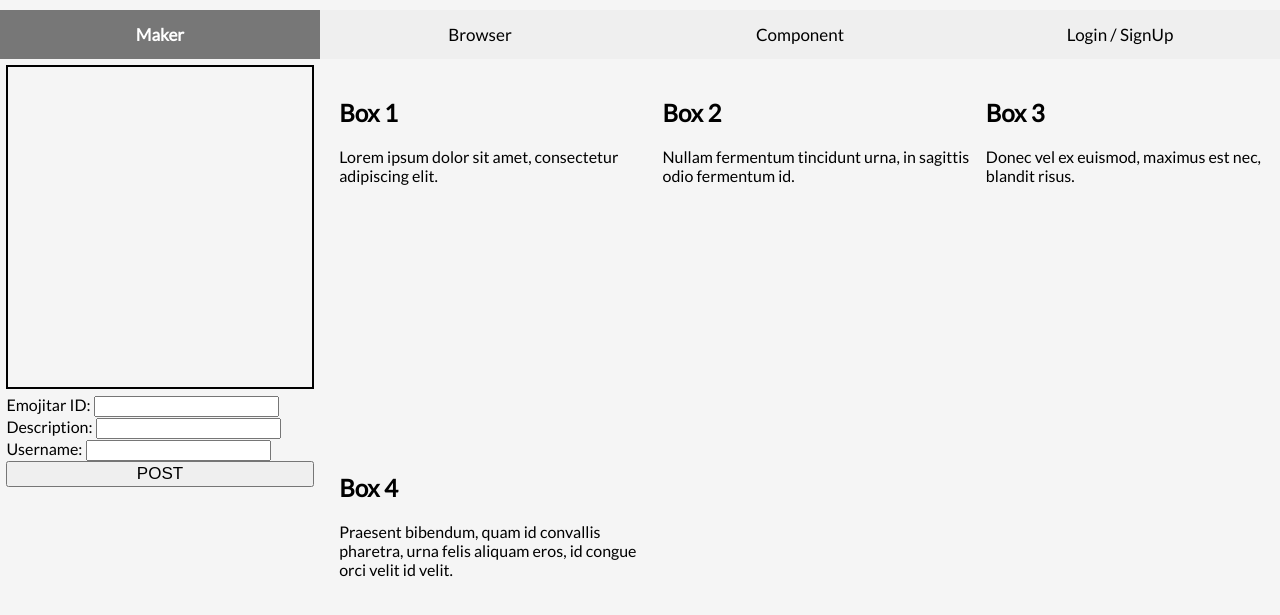
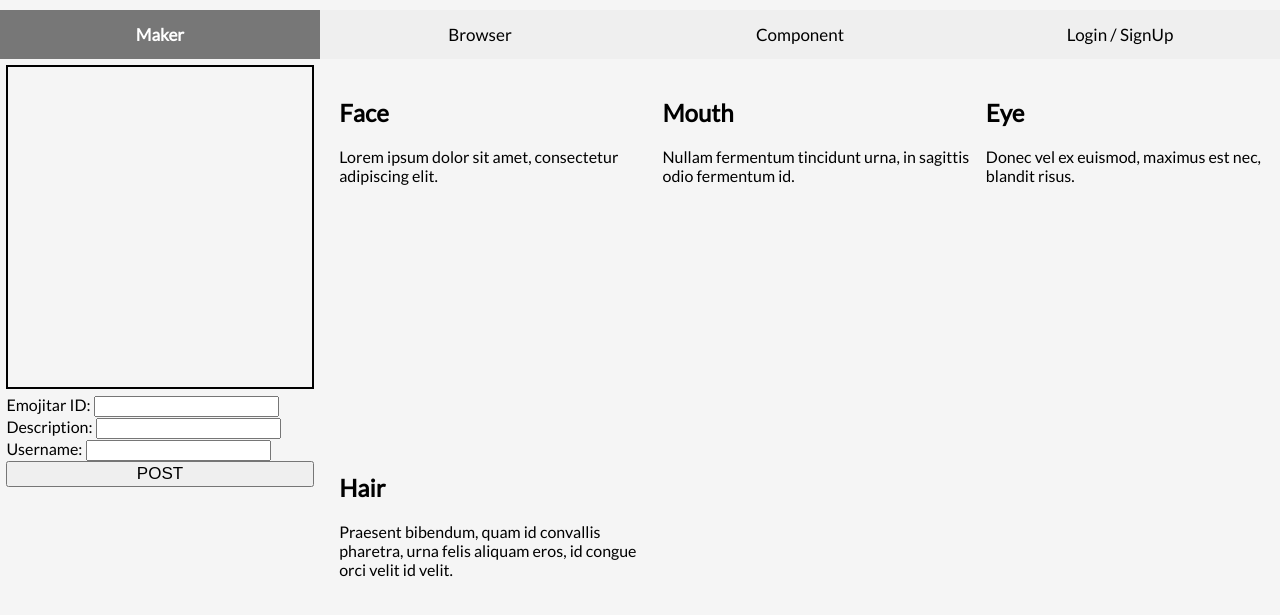
Before and after one commit to YashMadenenni/Emojitar, a plain HTML site: page src/client/index.html in a window 1280 px wide. Shown: the part 55-670 px from the top of the page. Drawn offline with Linux system fonts and the light colour scheme.

```diff
--- a/src/client/index.html
+++ b/src/client/index.html
@@ -41,19 +41,19 @@
                 <div class="emoji-setting-box">
                     <div id="setting-box">
                         <div class="box">
-                            <h2>Box 1</h2>
+                            <h2>Face</h2>
                             <p>Lorem ipsum dolor sit amet, consectetur adipiscing elit.</p>
                         </div>
                         <div class="box">
-                            <h2>Box 2</h2>
+                            <h2>Mouth</h2>
                             <p>Nullam fermentum tincidunt urna, in sagittis odio fermentum id.</p>
                         </div>
                         <div class="box">
-                            <h2>Box 3</h2>
+                            <h2>Eye</h2>
                             <p>Donec vel ex euismod, maximus est nec, blandit risus.</p>
                         </div>
                         <div class="box">
-                            <h2>Box 4</h2>
+                            <h2>Hair</h2>
                             <p>Praesent bibendum, quam id convallis pharetra, urna felis aliquam eros, id congue orci velit id velit.</p>
                         </div>
                     </div>
```
Also changed, not shown: 1 other file.
